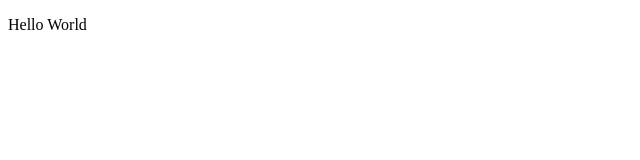
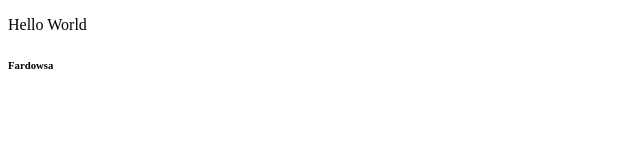
Before and after one commit to fardowsamohamed1/WebApp-Tutorial, a plain HTML site: page index.html in a window 1280 px wide. Shown: the full height of the page, 0-640 px from the left. Drawn offline with Linux system fonts and the light colour scheme.

Commit message:
create heading

```diff
--- a/index.html
+++ b/index.html
@@ -7,5 +7,6 @@
 </head>
 <body>
     <p> Hello World</p>
+    <h6> Fardowsa</h6>
 </body>
 </html>
```
